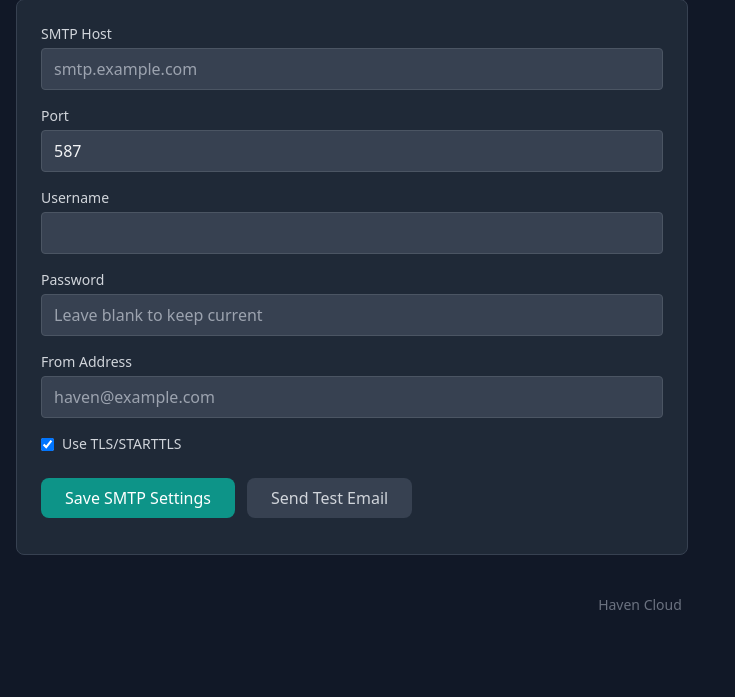
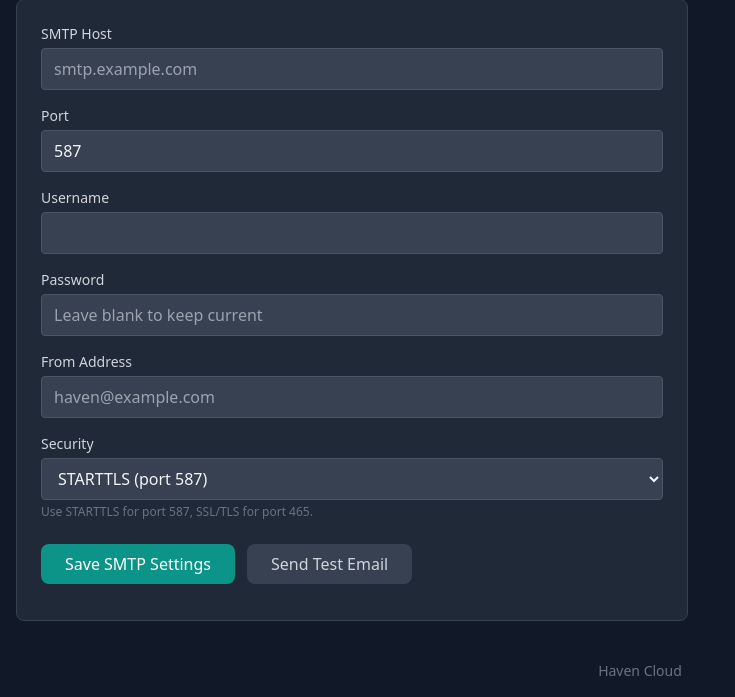
Before and after one commit to robbyFux/Haven-2.0, a Django app: page /admin/settings/ in a window 1280 px wide. Shown: the part 238-935 px from the top of the page, without its empty margins (0-735 px from the left). Before the commit the page ends 848 px from the top, so only its background shows below. Run offline with Django 5.2, Linux system fonts and the light colour scheme; the visitor is signed in with stand-in values (Sample User, id 1); data comes from the database, SQL or seed files in the repository; some libraries are stand-ins or nearby versions.

Commit message:
chore: sync local changes before v1.0.15 release

```diff
--- a/server/docker-compose.yml
+++ b/server/docker-compose.yml
@@ -3,6 +3,7 @@ version: "3.9"
 services:
   db:
     image: postgres:16-alpine
+    restart: unless-stopped
     environment:
       POSTGRES_USER: haven
       POSTGRES_PASSWORD: haven
@@ -19,6 +20,7 @@ services:
 
   redis:
     image: redis:7-alpine
+    restart: unless-stopped
     ports:
       - "6379:6379"
     healthcheck:
@@ -29,6 +31,7 @@ services:
 
   app:
     build: .
+    restart: unless-stopped
     command: uvicorn app.main:app --host 0.0.0.0 --port 8000 --reload
     volumes:
       - ./media:/app/media
@@ -43,6 +46,7 @@ services:
 
   worker:
     build: .
+    restart: unless-stopped
     command: celery -A app.celery_app worker --loglevel=info --concurrency=2
     volumes:
       - ./media:/app/media
@@ -59,6 +63,7 @@ services:
     build:
       context: .
       dockerfile: Dockerfile.webui
+    restart: unless-stopped
     command: >
       sh -c "python manage.py migrate --noinput &&
              python manage.py runserver 0.0.0.0:8080"
@@ -78,6 +83,7 @@ services:
     build:
       context: .
       dockerfile: Dockerfile.nginx
+    restart: unless-stopped
     ports:
       - "8000:8000"
       - "8080:8080"
--- a/server/webui/admin_panel/forms.py
+++ b/server/webui/admin_panel/forms.py
@@ -163,10 +163,19 @@ class SmtpSettingsForm(forms.Form):
             }
         ),
     )
-    use_tls = forms.BooleanField(
-        required=False,
-        initial=True,
-        label="Use TLS",
+    tls_mode = forms.ChoiceField(
+        choices=[
+            ("none", "None (plain SMTP)"),
+            ("starttls", "STARTTLS (port 587)"),
+            ("ssl", "SSL/TLS (port 465)"),
+        ],
+        initial="starttls",
+        label="Security",
+        widget=forms.Select(
+            attrs={
+                "class": _INPUT_CLASS,
+            }
+        ),
     )
 
     def clean_smtp_port(self):
--- a/server/webui/admin_panel/models.py
+++ b/server/webui/admin_panel/models.py
@@ -79,7 +79,9 @@ class SMTPSettings(models.Model):
     The SMTP password is stored Fernet-encrypted using SHA-256(settings.SECRET_KEY)
     as the key material — see _get_fernet() in admin_panel/views.py.
     The smtp_password_encrypted field always stores ciphertext; plaintext is
-    never persisted.
+    never persisted. tls_mode controls the encryption handshake: 'none' for
+    plain SMTP, 'starttls' for STARTTLS on port 587, 'ssl' for implicit
+    TLS on port 465.
     """
 
     smtp_host = models.CharField(max_length=255, blank=True, default="")
@@ -87,7 +89,21 @@ class SMTPSettings(models.Model):
     smtp_user = models.CharField(max_length=255, blank=True, default="")
     smtp_password_encrypted = models.TextField(blank=True, default="")
     smtp_from = models.CharField(max_length=255, blank=True, default="")
-    use_tls = models.BooleanField(default=True)
+
+    TLS_NONE = "none"
+    TLS_STARTTLS = "starttls"
+    TLS_SSL = "ssl"
+    TLS_MODE_CHOICES = [
+        (TLS_NONE, "None (plain SMTP)"),
+        (TLS_STARTTLS, "STARTTLS (port 587)"),
+        (TLS_SSL, "SSL/TLS (port 465)"),
+    ]
+    tls_mode = models.CharField(
+        max_length=10,
+        choices=TLS_MODE_CHOICES,
+        default=TLS_STARTTLS,
+    )
+
     updated_at = models.DateTimeField(auto_now=True)
 
     class Meta:
--- a/server/webui/admin_panel/templates/admin_panel/partials/smtp_settings_form.html
+++ b/server/webui/admin_panel/templates/admin_panel/partials/smtp_settings_form.html
@@ -80,14 +80,18 @@
       {% endif %}
     </div>
 
-    {# --- Use TLS checkbox --- #}
+    {# --- TLS mode --- #}
     <div>
-      <label class="flex items-center gap-2 cursor-pointer">
-        {{ form.use_tls }}
-        <span class="text-sm text-gray-300">Use TLS/STARTTLS</span>
+      <label for="{{ form.tls_mode.id_for_label }}"
+             class="block text-sm font-medium text-gray-300 mb-1">
+        {{ form.tls_mode.label }}
       </label>
-      {% if form.use_tls.errors %}
-      <p class="text-red-400 text-sm mt-1">{{ form.use_tls.errors|join:", " }}</p>
+      {{ form.tls_mode }}
+      <p class="text-gray-500 text-xs mt-1">
+        Use STARTTLS for port 587, SSL/TLS for port 465.
+      </p>
+      {% if form.tls_mode.errors %}
+      <p class="text-red-400 text-sm mt-1">{{ form.tls_mode.errors|join:", " }}</p>
       {% endif %}
     </div>
 
--- a/server/webui/admin_panel/views.py
+++ b/server/webui/admin_panel/views.py
@@ -240,7 +240,7 @@ def _smtp_form_initial(current: SMTPSettings) -> dict:
         "smtp_user": current.smtp_user,
         # smtp_password intentionally omitted — write-only field
         "smtp_from": current.smtp_from,
-        "use_tls": current.use_tls,
+        "tls_mode": current.tls_mode,
     }
 
 
@@ -264,7 +264,7 @@ def smtp_settings(request):
             current.smtp_port = form.cleaned_data["smtp_port"]
             current.smtp_user = form.cleaned_data["smtp_user"] or ""
             current.smtp_from = form.cleaned_data["smtp_from"] or ""
-            current.use_tls = form.cleaned_data["use_tls"]
+            current.tls_mode = form.cleaned_data["tls_mode"]
 
             new_password = form.cleaned_data.get("smtp_password", "")
             if new_password:
@@ -301,18 +301,24 @@ def smtp_test(request):
     Uses aiosmtplib via asyncio.run() — Django is sync (WSGI) so bare await is
     not available. A timeout of 10 seconds is enforced to prevent worker hang.
 
-    The decrypted SMTP password is never logged.
+    tls_mode maps to aiosmtplib parameters:
+      - 'ssl'      → use_tls=True  (SMTPS, implicit TLS, port 465)
+      - 'starttls' → start_tls=True (STARTTLS upgrade after connect, port 587)
+      - 'none'     → no TLS flags
+
+    HTMX note: errors are returned with HTTP 200 so HTMX swaps them into the
+    target container. HTTP 4xx responses are not swapped by default.
     """
     current = SMTPSettings.get()
 
+    def _htmx_error(msg: str) -> HttpResponse:
+        if request.htmx:
+            return HttpResponse(f'<span class="text-red-400">{msg}</span>')
+        messages.error(request, msg)
+        return redirect("admin_panel:smtp_settings")
+
     if not current.smtp_host:
-        if request.htmx:
-            return HttpResponse(
-                '<span class="text-red-400">SMTP host not configured.</span>',
-                status=422,
-            )
-        messages.error(request, "SMTP host not configured.")
-        return redirect("admin_panel:smtp_settings")
+        return _htmx_error("SMTP host not configured.")
 
     # Decrypt password — InvalidToken means corrupted ciphertext (never log plaintext)
     plaintext_password = ""
@@ -324,32 +330,25 @@ def smtp_test(request):
                 .decode()
             )
         except InvalidToken:
-            if request.htmx:
-                return HttpResponse(
-                    '<span class="text-red-400">Failed to decrypt stored password. '
-                    "Please re-enter the SMTP password and save settings.</span>",
-                    status=422,
-                )
-            messages.error(
-                request,
-                "Failed to decrypt stored password. Please re-enter and save.",
+            return _htmx_error(
+                "Failed to decrypt stored password. "
+                "Please re-enter the SMTP password and save settings."
             )
-            return redirect("admin_panel:smtp_settings")
 
     recipient = request.user.email or ""
     if not recipient:
-        if request.htmx:
-            return HttpResponse(
-                '<span class="text-red-400">Admin account has no email address configured.</span>',
-                status=422,
-            )
-        messages.error(request, "Admin account has no email address configured.")
-        return redirect("admin_panel:smtp_settings")
+        return _htmx_error("Admin account has no email address configured.")
 
     msg = MIMEText("This is a test email from Haven Cloud.", "plain")
     msg["Subject"] = "Haven Cloud — Test Email"
     msg["From"] = current.smtp_from or current.smtp_user or "haven@localhost"
     msg["To"] = recipient
+
+    tls_kwargs: dict = {}
+    if current.tls_mode == SMTPSettings.TLS_SSL:
+        tls_kwargs["use_tls"] = True
+    elif current.tls_mode == SMTPSettings.TLS_STARTTLS:
+        tls_kwargs["start_tls"] = True
 
     async def _send():
         await aiosmtplib.send(
@@ -358,20 +357,14 @@ def smtp_test(request):
             port=current.smtp_port,
             username=current.smtp_user or None,
             password=plaintext_password or None,
-            use_tls=current.use_tls,
             timeout=10,
+            **tls_kwargs,
         )
 
     try:
         asyncio.run(_send())
     except Exception as exc:
-        if request.htmx:
-            return HttpResponse(
-                f'<span class="text-red-400">Send failed: {exc}</span>',
-                status=422,
-            )
-        messages.error(request, f"Send failed: {exc}")
-        return redirect("admin_panel:smtp_settings")
+        return _htmx_error(f"Send failed: {exc}")
 
     if request.htmx:
         return HttpResponse(
```
Also changed, not shown: 1 other file.
